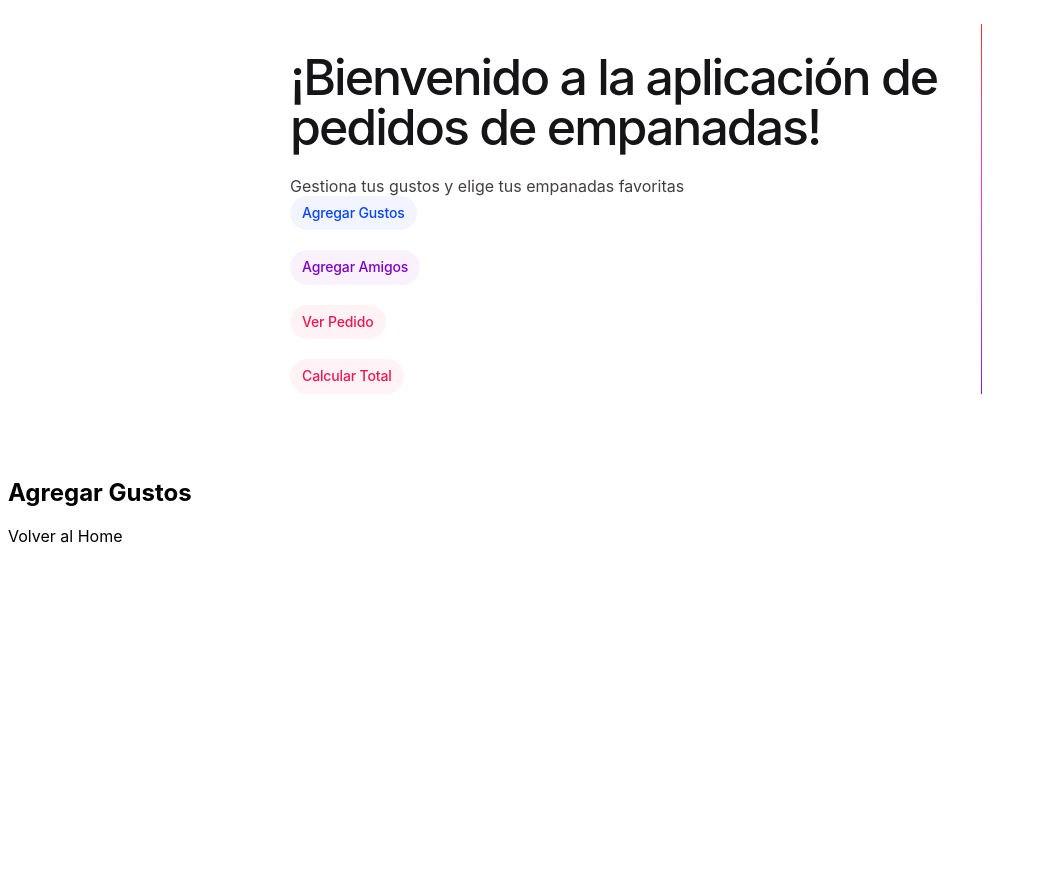
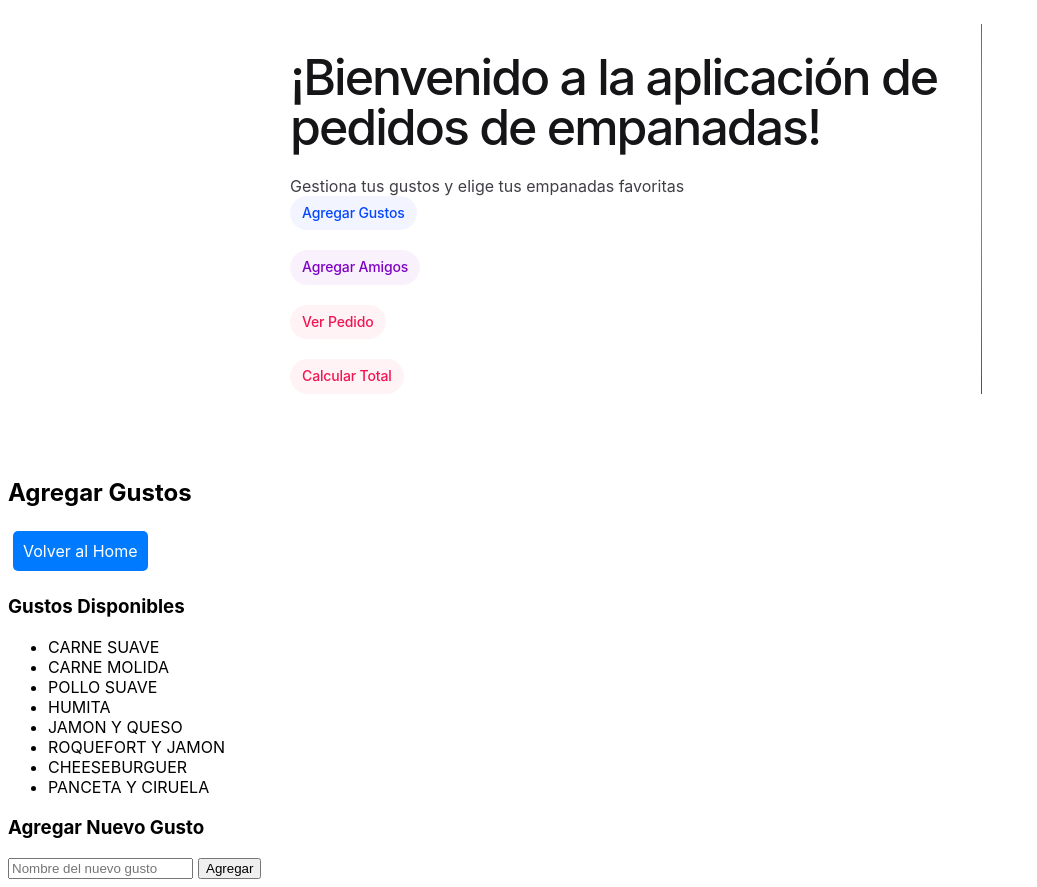
Before and after one commit to matiasmasciotta/empanadas-app, an Angular app: page /agregar-gustos in a window 1280 px wide. Shown: the whole page, without its empty margins (0-1037 px from the left). Before the commit the page ends 800 px from the top, so only its background shows below. Built offline with nearby package versions, Linux system fonts and the light colour scheme.

Commit message:
default gustos add solamente

```diff
--- a/src/app/components/amigos/amigos.component.ts
+++ b/src/app/components/amigos/amigos.component.ts
@@ -1,4 +1,4 @@
-import { Component } from '@angular/core';
+import { Component } from "@angular/core";
 
 @Component({
   selector: 'app-amigos',
--- a/src/app/components/gustos/gustos.component.css
+++ b/src/app/components/gustos/gustos.component.css
@@ -0,0 +1,17 @@
+.pill {
+    display: inline-block;
+    padding: 10px;
+    margin: 5px;
+    background-color: #007bff;
+    color: white;
+    border-radius: 5px;
+    text-decoration: none;
+  }
+
+  .pill:hover {
+    background-color: #0056b3;
+  }
+
+  button {
+    margin-left: 5px;
+  }
--- a/src/app/components/gustos/gustos.component.html
+++ b/src/app/components/gustos/gustos.component.html
@@ -2,3 +2,26 @@
 <h2>Agregar Gustos</h2>
 <!-- Botón para volver al home -->
 <a class="pill" routerLink="/">Volver al Home</a>
+
+<div>
+  <h3>Gustos Disponibles</h3>
+  <ul>
+    <li *ngFor="let gusto of gustos">
+      {{ gusto }}
+      <button *ngIf="!defaultGustos.includes(gusto)" (click)="editGusto(gusto)">Editar</button>
+      <button *ngIf="!defaultGustos.includes(gusto)" (click)="removeGusto(gusto)">Eliminar</button>
+    </li>
+  </ul>
+</div>
+
+<div>
+  <h3>Agregar Nuevo Gusto</h3>
+  <input [(ngModel)]="newGusto" placeholder="Nombre del nuevo gusto">
+  <button (click)="addGusto()">Agregar</button>
+</div>
+
+<div *ngIf="editingGusto">
+  <h3>Editar Gusto</h3>
+  <input [(ngModel)]="editedGusto" placeholder="Nuevo nombre del gusto">
+  <button (click)="updateGusto()">Actualizar</button>
+</div>
--- a/src/app/components/gustos/gustos.component.ts
+++ b/src/app/components/gustos/gustos.component.ts
@@ -1,14 +1,55 @@
-import { Component } from '@angular/core';
+import { Component, OnInit } from '@angular/core';
+import { FormsModule } from '@angular/forms';
 import { CommonModule } from '@angular/common';
-import { EmpanadaService } from '../../empanada.service'; // Añadir este servicio si es necesario
+import { GustosService } from './gustos.service';
+
 
 @Component({
   selector: 'app-gustos',
   standalone: true,
-  imports: [CommonModule],
+  imports: [CommonModule, FormsModule],
   templateUrl: './gustos.component.html',
   styleUrls: ['./gustos.component.css']
 })
-export class GustosComponent {
+export class GustosComponent implements OnInit {
+  gustos: string[] = [];
+  newGusto: string = '';
+  editingGusto: string | null = null;
+  editedGusto: string = '';
+  defaultGustos: string[] = [];
 
+  constructor(private gustosService: GustosService) {}
+
+  ngOnInit(): void {
+    this.gustos = this.gustosService.getGustos();
+    this.defaultGustos = this.gustosService.getDefaultGustos();
+  }
+
+  addGusto(): void {
+    if (this.newGusto && !this.gustos.includes(this.newGusto.toUpperCase())) {
+      this.gustosService.addGusto(this.newGusto);
+      this.gustos = this.gustosService.getGustos();
+      this.newGusto = '';
+    }
+  }
+
+  editGusto(gusto: string): void {
+    this.editingGusto = gusto;
+    this.editedGusto = gusto;
+  }
+
+  updateGusto(): void {
+    if (this.editingGusto && this.editedGusto && !this.defaultGustos.includes(this.editedGusto.toUpperCase())) {
+      this.gustosService.updateGusto(this.editingGusto, this.editedGusto);
+      this.gustos = this.gustosService.getGustos();
+      this.editingGusto = null;
+    }
+  }
+
+  removeGusto(gusto: string): void {
+    if (!this.defaultGustos.includes(gusto.toUpperCase())) {
+      this.gustosService.removeGusto(gusto);
+      this.gustos = this.gustosService.getGustos();
+    }
+  }
 }
--- /dev/null
+++ b/src/app/components/gustos/gustos.service.ts
@@ -0,0 +1,73 @@
+import { Injectable } from '@angular/core';
+
+@Injectable({
+  providedIn: 'root'
+})
+export class GustosService {
+  private defaultGustos: string[] = [
+    'CARNE SUAVE',
+    'CARNE MOLIDA',
+    'POLLO SUAVE',
+    'HUMITA',
+    'JAMON Y QUESO',
+    'ROQUEFORT Y JAMON',
+    'CHEESEBURGUER',
+    'PANCETA Y CIRUELA'
+  ];
+  private gustosKey = 'gustos';
+
+  constructor() {
+    this.initializeGustos();
+  }
+
+  // Asegura que los gustos predeterminados siempre estén en el localStorage
+  private initializeGustos(): void {
+    let gustos = this.getGustos();
+    const missingDefaults = this.defaultGustos.filter(gusto => !gustos.includes(gusto));
+
+    if (missingDefaults.length > 0) {
+      gustos = [...gustos, ...missingDefaults];
+      this.saveGustos(gustos);
+    }
+  }
+
+  getGustos(): string[] {
+    return JSON.parse(localStorage.getItem(this.gustosKey) || '[]');
+  }
+
+  getDefaultGustos(): string[] {
+    return this.defaultGustos;
+  }
+
+  addGusto(gusto: string): void {
+    const gustos = this.getGustos();
+    if (!gustos.includes(gusto.toUpperCase())) {
+      gustos.push(gusto.toUpperCase());
+      this.saveGustos(gustos);
+    }
+  }
+
+  updateGusto(oldGusto: string, newGusto: string): void {
+    const gustos = this.getGustos();
+    const index = gustos.indexOf(oldGusto.toUpperCase());
+    if (index > -1 && !this.defaultGustos.includes(newGusto.toUpperCase())) {
+      gustos[index] = newGusto.toUpperCase();
+      this.saveGustos(gustos);
+    }
+  }
+
+  removeGusto(gusto: string): void {
+    const gustos = this.getGustos();
+    if (!this.defaultGustos.includes(gusto.toUpperCase())) {
+      const index = gustos.indexOf(gusto.toUpperCase());
+      if (index > -1) {
+        gustos.splice(index, 1);
+        this.saveGustos(gustos);
+      }
+    }
+  }
+
+  private saveGustos(gustos: string[]): void {
+    localStorage.setItem(this.gustosKey, JSON.stringify(gustos));
+  }
+}
```
